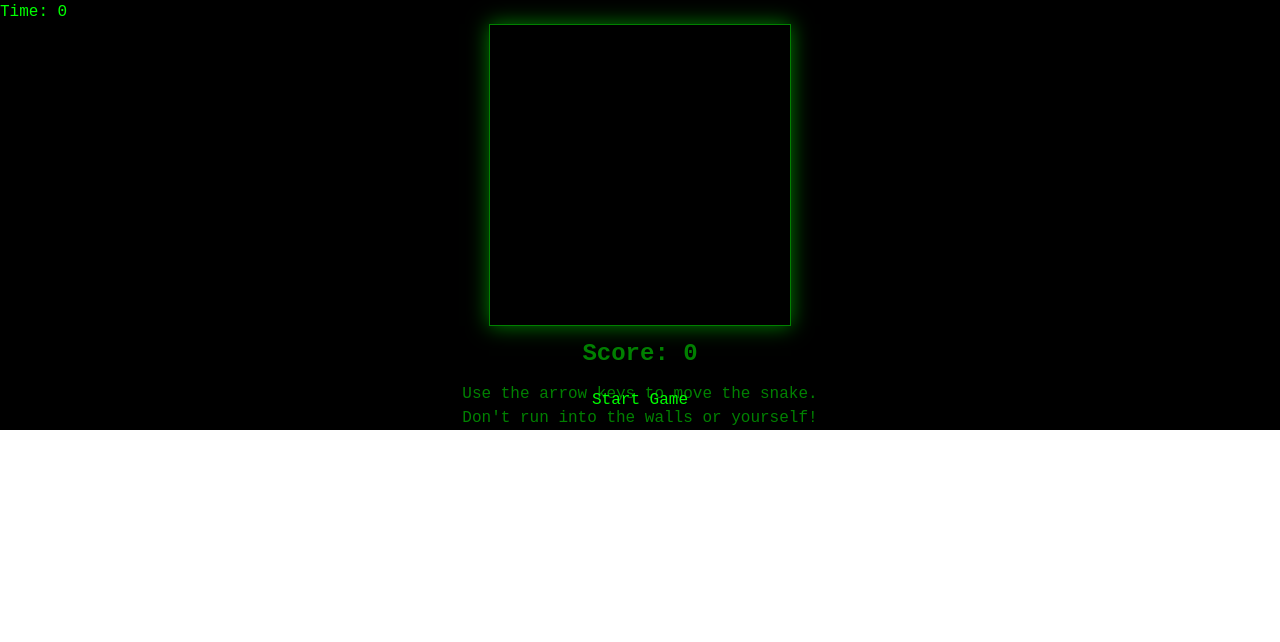
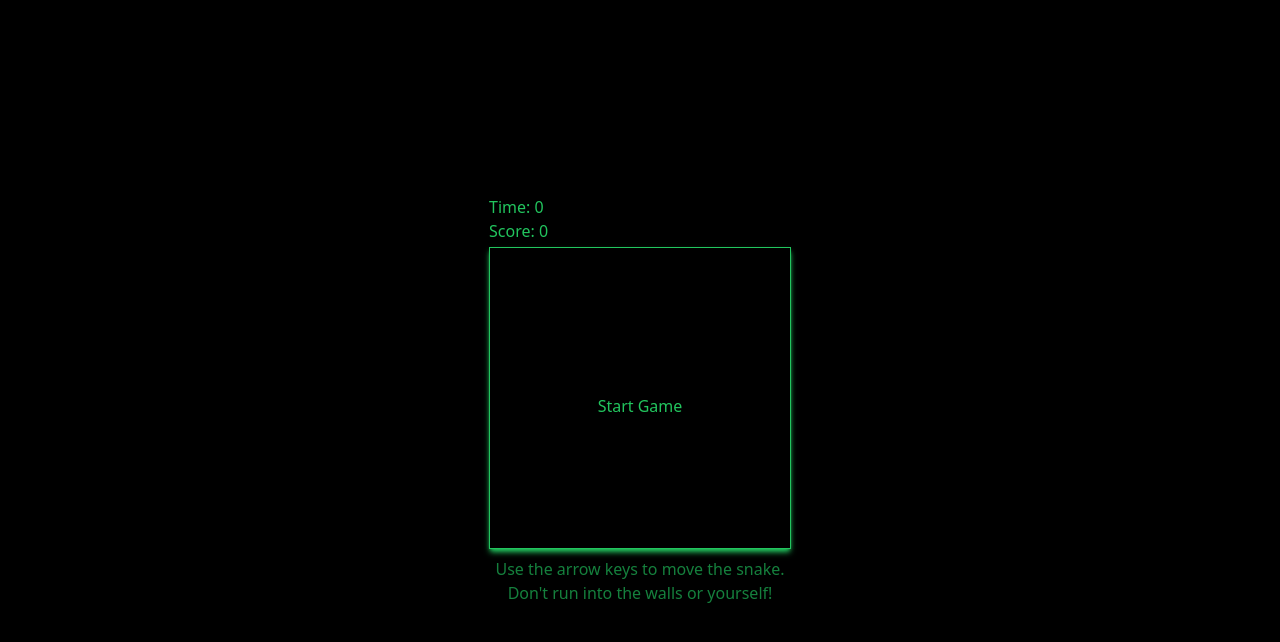
Before and after one commit to Seb-RS/snake-game, a Vue app: page / in a window 1280 px wide. Shown: the top 642 px of the page. Built offline with nearby package versions, Linux system fonts and the light colour scheme.

Commit message:
refactor: replaced css style with TailwindCSS classes

```diff
--- a/src/components/game-base.vue
+++ b/src/components/game-base.vue
@@ -1,16 +1,41 @@
 <template>
-  <div class="matrix-style">
-    <p>Time: {{ formatTime(time) }}</p>
-    <canvas ref="canvas" width="300" height="300"></canvas>
-    <div id="score">Score: {{ score }}</div>
-    <div class="info">
-      <p>Use the arrow keys to move the snake.</p>
-      <p>Don't run into the walls or yourself!</p>
+  <div
+    class="flex flex-col justify-center items-center bg-black w-screen h-screen p-12 text-green-500"
+  >
+    <div class="flex flex-col mx-auto">
+      <div class="flex-col w-full h-max justify-start items-center mb-1">
+        <p>Time: {{ formatTime(time) }}</p>
+        <p>Score: {{ score }}</p>
+      </div>
+      <div class="relative w-full h-full">
+        <canvas class="border border-green-500 m-auto block shadow-green-500 shadow-md" ref="canvas" width="300" height="300"></canvas>
+        <div class="mt-2 text-center text-green-700">
+          <p>Use the arrow keys to move the snake.</p>
+          <p>Don't run into the walls or yourself!</p>
+        </div>
+        <div
+          class="absolute top-[40%] left-[50%] translate-x-[-50%] translate-y-[-50%] w-40 h-20"
+        >
+          <div class="flex flex-col justify-center items-center">
+            <h1
+              :class="!isPlaying && gameOver ? 'visible' : 'invisible'"
+              class="text-lg font-bold text-[#dc3545] mt-4"
+            >
+              GAME OVER
+            </h1>
+            <button
+              class=""
+              v-if="!isPlaying"
+              id="start-game"
+              @click="startGame"
+              :disabled="isPlaying"
+            >
+              {{ gameOver ? "Restart Game" : "Start Game" }}
+            </button>
+          </div>
+        </div>
+      </div>
     </div>
-    <button v-if="!isPlaying" id="start-game" @click="startGame" :disabled="isPlaying">
-      {{ gameOver ? "Restart Game" : "Start Game" }}
-    </button>
-    <h1 v-if="!isPlaying && gameOver" id="game-over">GAME OVER</h1>
   </div>
 </template>
 
@@ -168,58 +193,8 @@ export default {
       return false;
     },
     formatTime(seconds) {
-      return parseFloat(seconds.toFixed(2))
-    }
+      return parseFloat(seconds.toFixed(2));
+    },
   },
 };
 </script>
-
-<style>
-canvas {
-  border: 1px solid green;
-  margin: 0 auto;
-  display: block;
-  box-shadow: 0 0 20px green;
-}
-
-#score {
-  text-align: center;
-  margin: 10px 0;
-  font-size: 24px;
-  font-weight: bold;
-  color: green;
-}
-
-.info {
-  margin: 10px 0;
-  text-align: center;
-  font-size: 16px;
-  color: green;
-}
-
-#start-game {
-  position: absolute;
-  top: 50%;
-  left: 50%;
-  transform: translate(-50%, -50%);
-}
-
-#game-over {
-  text-align: center;
-  margin-top: 20px;
-  font-size: 24px;
-  font-weight: bold;
-  color: #dc3545;
-  position: absolute;
-  top: 25%;
-  left: 50%;
-  transform: translate(-50%, -50%);
-}
-
-.matrix-style {
-  background-color: #000;
-  color: #0f0;
-  font-size: 1rem;
-  font-family: monospace;
-}
-</style>
```
